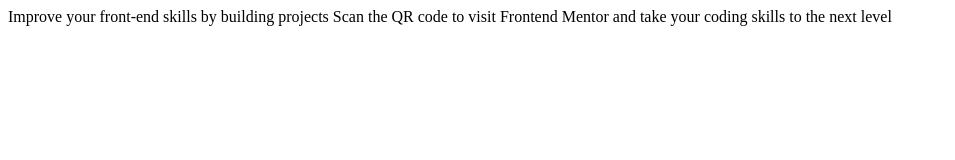
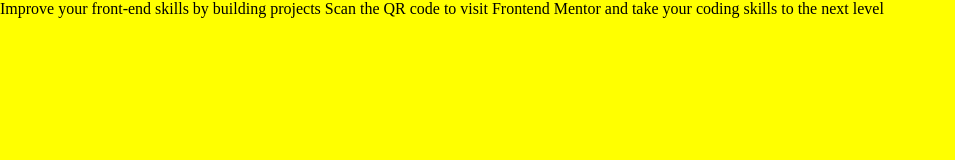
Before and after one commit to ronitzdev/qr-code, a plain HTML site: page index.html in a window 1280 px wide. Shown: the whole page, without its empty margins (0-955 px from the left). Drawn offline with Linux system fonts and the light colour scheme.

Commit message:
Add: styles viweports

```diff
--- /dev/null
+++ b/css/main.css
@@ -0,0 +1,17 @@
+* {
+    margin: 0;
+    padding: 0;
+    box-sizing: border-box;
+}
+
+html {
+    height: 100%;
+    max-width: 1440px;
+    background-color: red;
+}
+
+body {
+    min-height: 100%;
+    min-width: 375px;
+    background-color: yellow;
+}
--- a/index.html
+++ b/index.html
@@ -7,7 +7,7 @@
   <!-- displays site properly based on user's device -->
   <link rel="icon" type="image/png" sizes="32x32" href="./images/favicon-32x32.png">
   <title>Frontend Mentor | QR code component</title>
-
+  <link rel="stylesheet" href="css/main.css">
 </head>
 
 <body>
```
